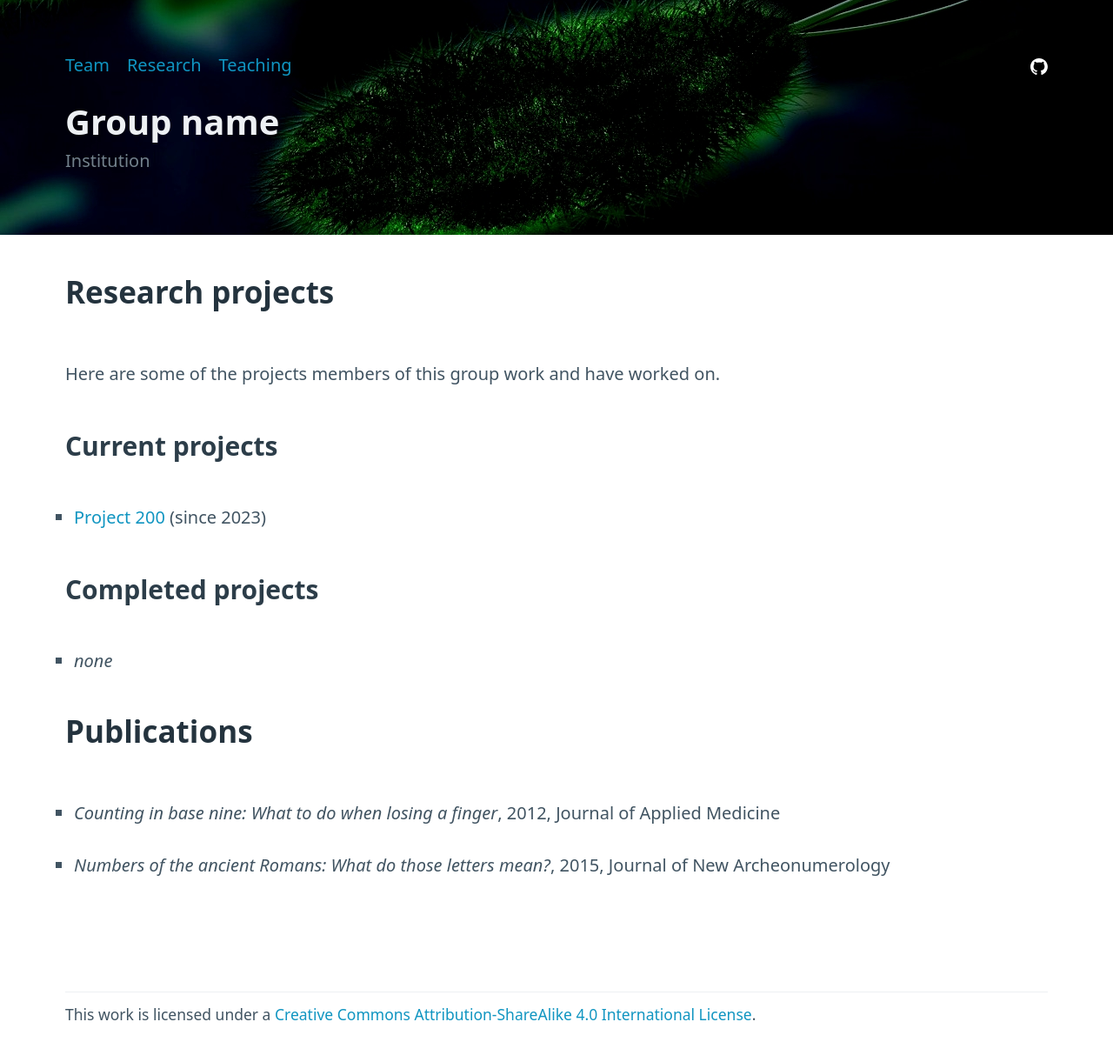
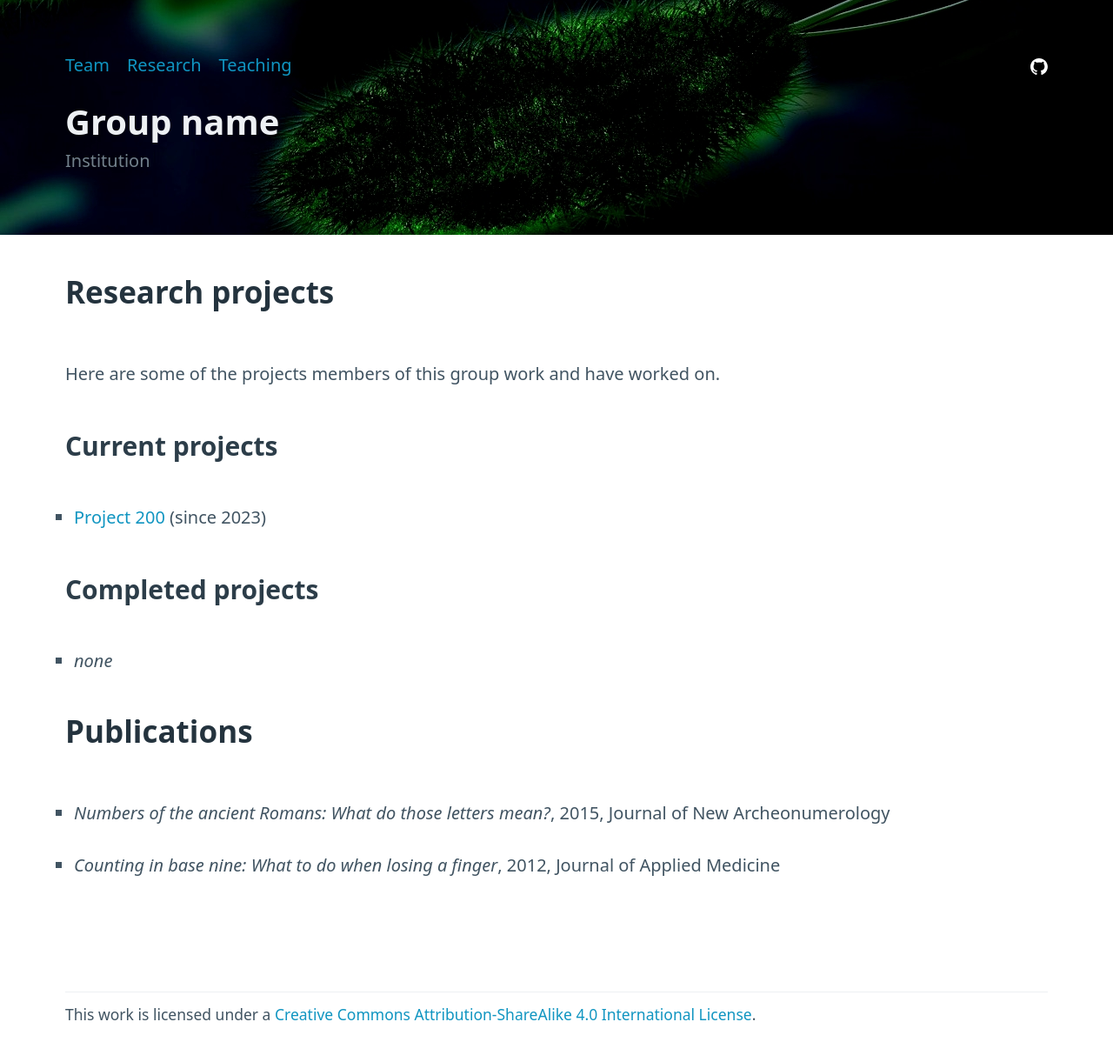
Before and after one commit to andreasKroepelin/ghpages-test, a Jekyll site: the page built from research.html, in a window 1280 px wide. Shown: the whole page at 87% size. Built offline with Jekyll 4.4.1, drawn with Linux system fonts in a browser that asks for light colours.

Commit message:
Reverse publication order

```diff
--- a/_includes/publication-list.html
+++ b/_includes/publication-list.html
@@ -4,7 +4,7 @@
 {% assign publications = site.publications | where_exp:"pub","pub.involved contains include.name" %}
 {% endif %}
 <ul>
-{% for publication in publications %}
+{% for publication in publications reversed %}
 <li>
 {{ publication.content | markdownify }}
 </li>
```
